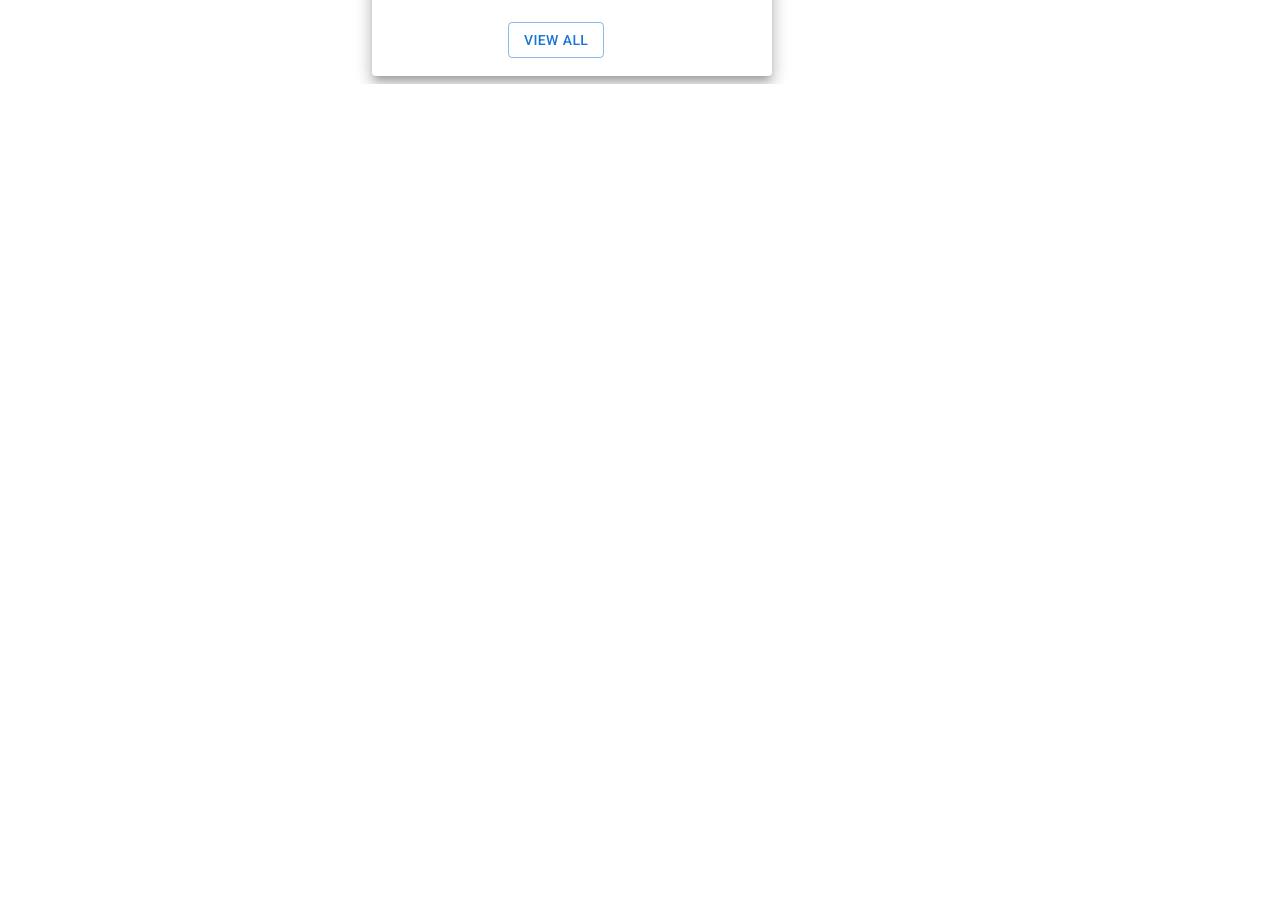
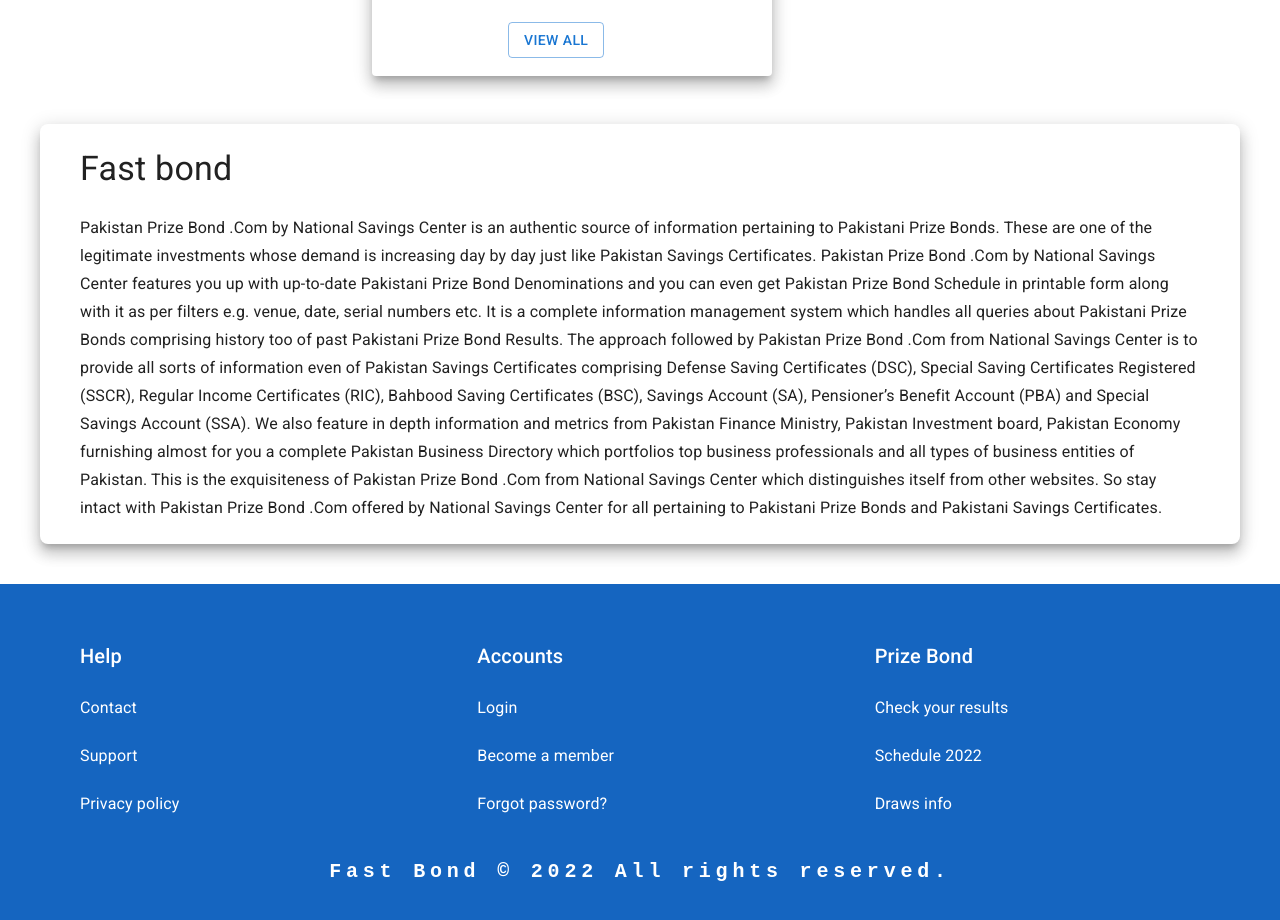
Before and after one commit to zain2323/prizebond-ui, a React (Vite) app: page / in a window 1280 px wide. Shown: the part 1111-2031 px from the top of the page. Before the commit the page ends 1195 px from the top, so only its background shows below. Built offline with nearby package versions, Linux system fonts and the light colour scheme.

Commit message:
Added footer component

```diff
--- a/package.json
+++ b/package.json
@@ -11,6 +11,7 @@
   "dependencies": {
     "@emotion/react": "^11.10.4",
     "@emotion/styled": "^11.10.4",
+    "@fontsource/roboto": "^4.5.8",
     "@mui/icons-material": "^5.10.3",
     "@mui/material": "^5.10.4",
     "react": "^18.2.0",
--- a/src/App.jsx
+++ b/src/App.jsx
@@ -7,6 +7,7 @@ import DrawsInfoPage  from "./components/pages/DrawsInfoPage"
 import ResultsPage  from "./components/pages/ResultsPage"
 import UpcomingResultsPage  from "./components/pages/UpcomingResultsPage"
 import Container from '@mui/material/Container';
+import Footer from "./components/Footer"
 
 export default function App() {
   return (
@@ -22,6 +23,7 @@ export default function App() {
             <Route path='/upcoming-results' element={<UpcomingResultsPage/>}/>
             <Route path="*" element={<Navigate to="/" />} />
           </Routes>
+    <Footer/>
     </BrowserRouter>
     </>
 
--- /dev/null
+++ b/src/components/Footer.jsx
@@ -0,0 +1,103 @@
+import React from "react"
+import {Container, Box, Grid, Link, Typography, Divider} from '@mui/material'
+import '@fontsource/roboto/300.css';
+import '@fontsource/roboto/400.css';
+import '@fontsource/roboto/500.css';
+import '@fontsource/roboto/700.css';
+
+
+export default function Footer(){
+    return (
+        <footer>
+            <Box sx={{
+                backgroundColor: "primary.dark",
+                color: "white",
+                p: 5
+            }}>
+                <Container maxWidth="lg">
+                    <Grid container spacing={5}>
+                        <Grid item xs={12} sm={4}>
+                            <Typography variant="h6">
+                                <Box sx={{p:1, m:1}}>Help</Box>
+                            </Typography>
+                            <Typography>
+                                <Box sx={{p:1, m:1}}>
+                                    <Link className="footer-link" underline="none" href="/" color="inherit">Contact</Link>
+                                </Box>
+                            </Typography>
+                            <Typography>
+                                <Box sx={{p:1, m:1}}>
+                                    <Link className="footer-link" underline="none" href="/" color="inherit">Support</Link>
+                                </Box>
+                            </Typography>
+                            <Typography>
+                                <Box sx={{p:1, m:1}}>
+                                    <Link className="footer-link" underline="none" href="/" color="inherit">Privacy policy</Link>
+                                </Box>
+                            </Typography>
+                        </Grid>
+
+                        <Grid item xs={12} sm={4}>
+                        <Typography variant="h6">
+                                <Box sx={{p:1, m:1}}>Accounts</Box>
+                            </Typography>
+                            <Typography>
+                                <Box sx={{p:1, m:1}}>
+                                    <Link className="footer-link" underline="none" href="/" color="inherit">Login</Link>
+                                </Box>
+                            </Typography>
+                            <Typography>
+                                <Box sx={{p:1, m:1}}>
+                                    <Link className="footer-link" underline="none" href="/" color="inherit">Become a member</Link>
+                                </Box>
+                            </Typography>
+                            <Typography>
+                                <Box sx={{p:1, m:1}}>
+                                    <Link className="footer-link" underline="none" href="/" color="inherit">Forgot password?</Link>
+                                </Box>
+                            </Typography>
+                        </Grid>
+
+                        <Grid item xs={12} sm={4}>
+                            <Typography variant="h6">
+                                <Box sx={{p:1, m:1}}>Prize Bond</Box>
+                            </Typography>
+                            <Typography>
+                                <Box sx={{p:1, m:1}}>
+                                    <Link className="footer-link" underline="none" href="/" color="inherit">Check your results</Link>
+                                </Box>
+                            </Typography>
+                            <Typography>
+                                <Box sx={{p:1, m:1}}>
+                                    <Link className="footer-link" underline="none" href="/" color="inherit">Schedule 2022</Link>
+                                </Box>
+                            </Typography>
+                            <Typography>
+                                <Box sx={{p:1, m:1}}>
+                                    <Link className="footer-link" underline="none" href="/" color="inherit">Draws info</Link>
+                                </Box>
+                            </Typography>
+                        </Grid>
+                    </Grid>
+
+                    <Box textAlign="center"  sx={{mt:3}}>
+                        {/* <Typography variant="h6">Fast Bond &copy; {new Date().getFullYear()} All rights reserved</Typography> */}
+                        <Typography
+                            variant="h6"
+                            noWrap
+                            sx={{
+                            fontFamily: 'monospace',
+                            fontWeight: 700,
+                            letterSpacing: '.3rem',
+                            color: 'inherit',
+                            textDecoration: 'none',
+                            }}
+                        >
+                        Fast Bond  &copy; {new Date().getFullYear()} All rights reserved.
+                        </Typography>
+                </Box>
+                </Container>
+            </Box>
+        </footer>
+    )
+}
--- /dev/null
+++ b/src/components/HomeDescription.jsx
@@ -0,0 +1,38 @@
+import * as React from 'react';
+import {Paper, Typography, Box} from '@mui/material';
+import '@fontsource/roboto/300.css';
+import '@fontsource/roboto/400.css';
+import '@fontsource/roboto/500.css';
+import '@fontsource/roboto/700.css';
+
+export default function HomeDescription() {
+    return (
+        <Box
+          sx={{
+            display: 'flex',
+            '& > :not(style)': {
+              m: 5,
+              width: "100%",
+              height: 420,
+              borderRadius: 2
+            },
+          }}
+        >
+          <Paper elevation={10}>
+          <Typography variant="h4" sx={{
+            pl: 5, pr:5, pt:3
+          }}>
+          Fast bond
+          </Typography>
+          <Typography variant="subtitle1" sx={{
+            pl: 5, pr:5, pt: 3, pb: 5
+          }}>
+          Pakistan Prize Bond .Com by National Savings Center is an authentic source of information pertaining to Pakistani Prize Bonds. These are one of the legitimate investments whose demand is increasing day by day just like Pakistan Savings Certificates.
+Pakistan Prize Bond .Com by National Savings Center features you up with up-to-date Pakistani Prize Bond Denominations and you can even get Pakistan Prize Bond Schedule in printable form along with it as per filters e.g. venue, date, serial numbers etc.
+It is a complete information management system which handles all queries about Pakistani Prize Bonds comprising history too of past Pakistani Prize Bond Results. The approach followed by Pakistan Prize Bond .Com from National Savings Center is to provide all sorts of information even of Pakistan Savings Certificates comprising Defense Saving Certificates (DSC), Special Saving Certificates Registered (SSCR), Regular Income Certificates (RIC), Bahbood Saving Certificates (BSC), Savings Account (SA), Pensioner’s Benefit Account (PBA) and Special Savings Account (SSA).
+We also feature in depth information and metrics from Pakistan Finance Ministry, Pakistan Investment board, Pakistan Economy furnishing almost for you a complete Pakistan Business Directory which portfolios top business professionals and all types of business entities of Pakistan. This is the exquisiteness of Pakistan Prize Bond .Com from National Savings Center which distinguishes itself from other websites. So stay intact with Pakistan Prize Bond .Com offered by National Savings Center for all pertaining to Pakistani Prize Bonds and Pakistani Savings Certificates.
+          </Typography>
+          </Paper>
+        </Box>
+  );
+}
--- a/src/components/pages/HomePage.jsx
+++ b/src/components/pages/HomePage.jsx
@@ -2,6 +2,7 @@ import React from "react"
 import Announcements from "../Announcements"
 import ResultList from "../ResultList"
 import UpcomingSchedule from "../UpcomingSchedule"
+import HomeDescription from "../HomeDescription"
 
 export default function HomePage() {
     return (
@@ -9,6 +10,7 @@ export default function HomePage() {
             <Announcements/>
             <ResultList/>
             <UpcomingSchedule/>
+            <HomeDescription/>
         </>
     )
 }
--- a/src/index.css
+++ b/src/index.css
@@ -6,3 +6,9 @@
 body {
     margin: 0;
 }
+
+.footer-link:hover {
+    color: lightgray;
+    text-decoration-color: lightgray;
+    opacity: 0.9;
+  }
```
Also changed, not shown: 1 other file (tests, documents, lock files or other folders).
